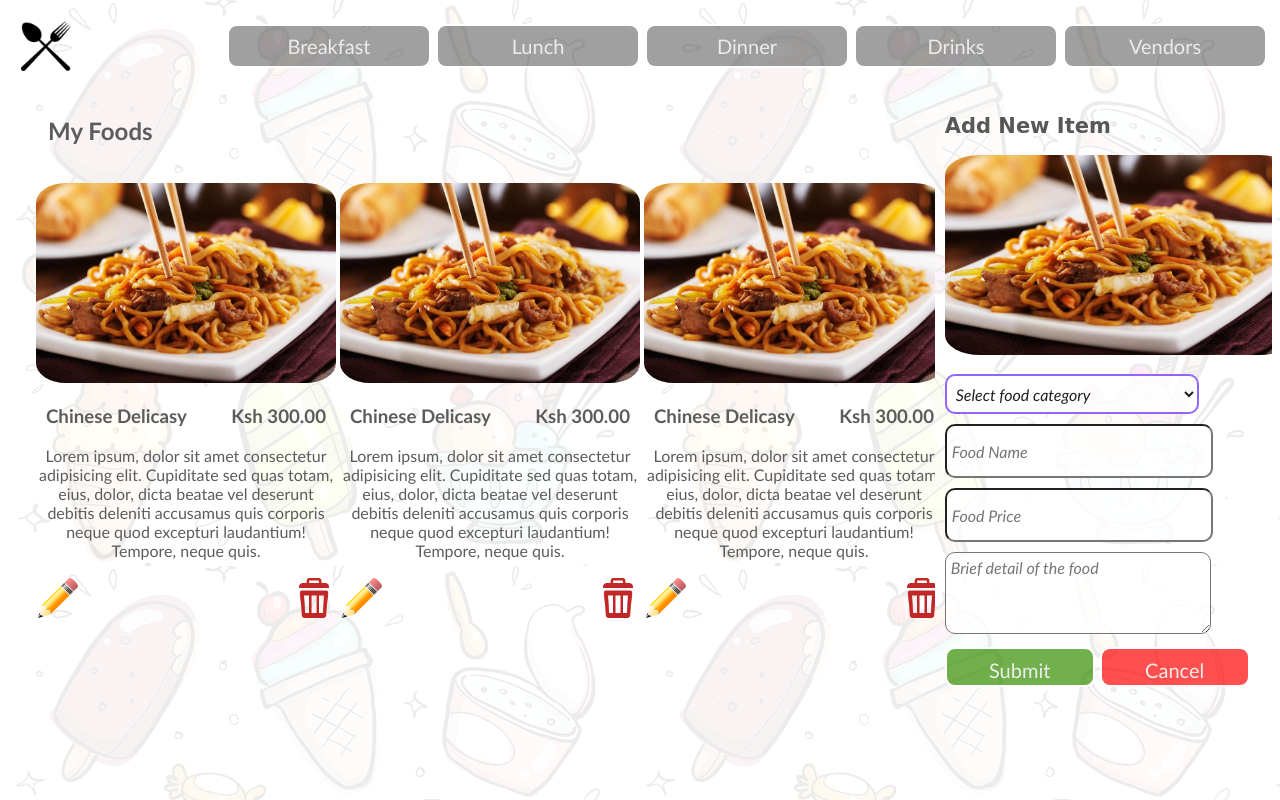
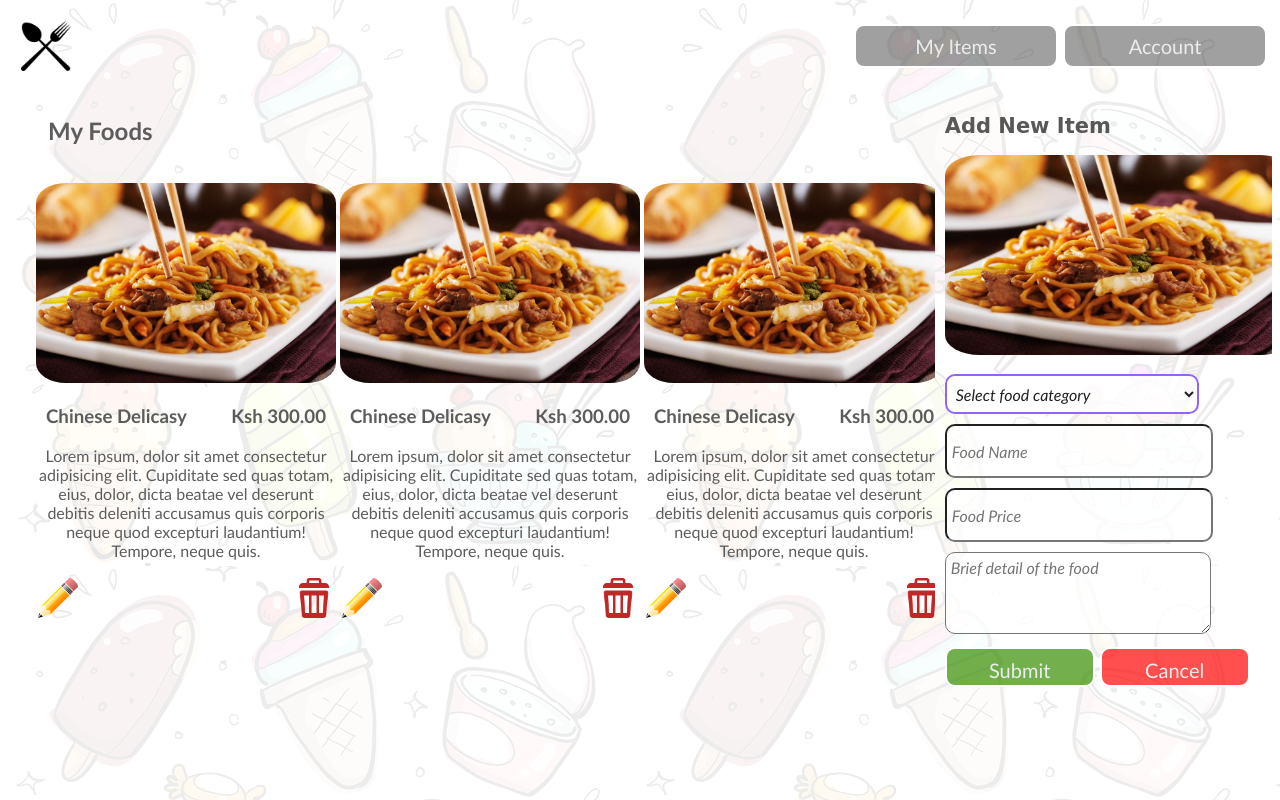
Before and after one commit to GransonO/fast_food_fastv2, a plain HTML site: page ui/admin/admin-home.html in a window 1280 px wide. Drawn offline with Linux system fonts and the light colour scheme.

Commit message:
[ch#160604323]Edit navigation links

```diff
--- a/ui/admin/admin-home.html
+++ b/ui/admin/admin-home.html
@@ -14,11 +14,8 @@
     </div>
     <nav>
         <ul class="to-right">
-            <li>Breakfast</li>
-            <li>Lunch</li>
-            <li>Dinner</li>
-            <li>Drinks</li>
-            <li>Vendors</li>
+            <li>My Items</li>
+            <li>Account</li>
          </ul>
     </nav>
 <div class="home-content">
```
